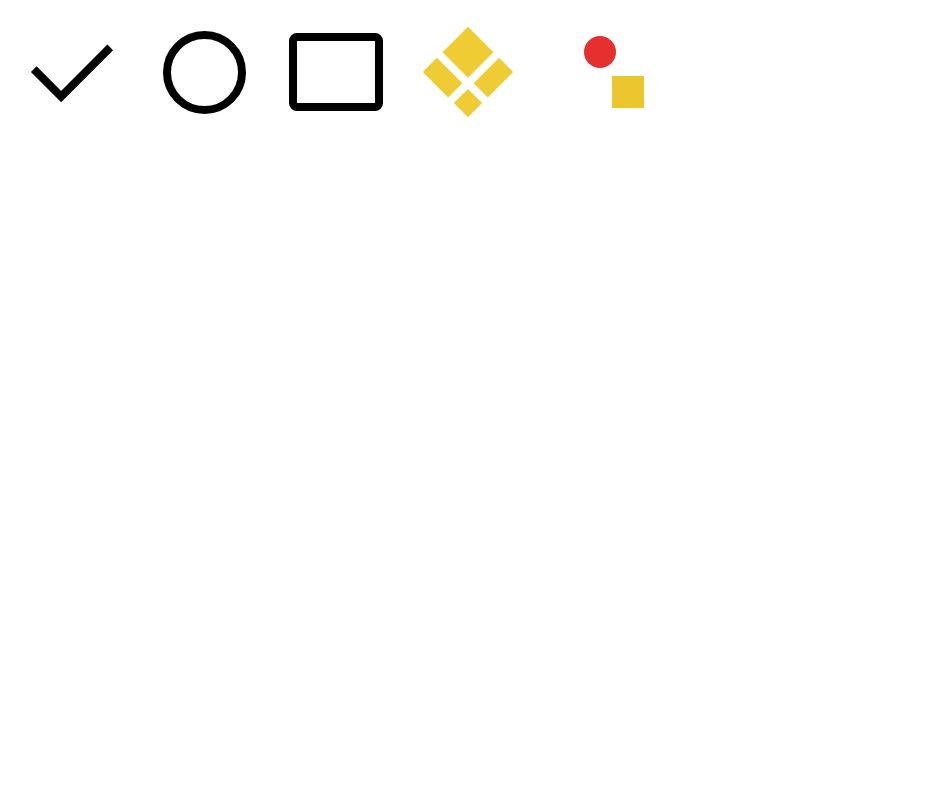
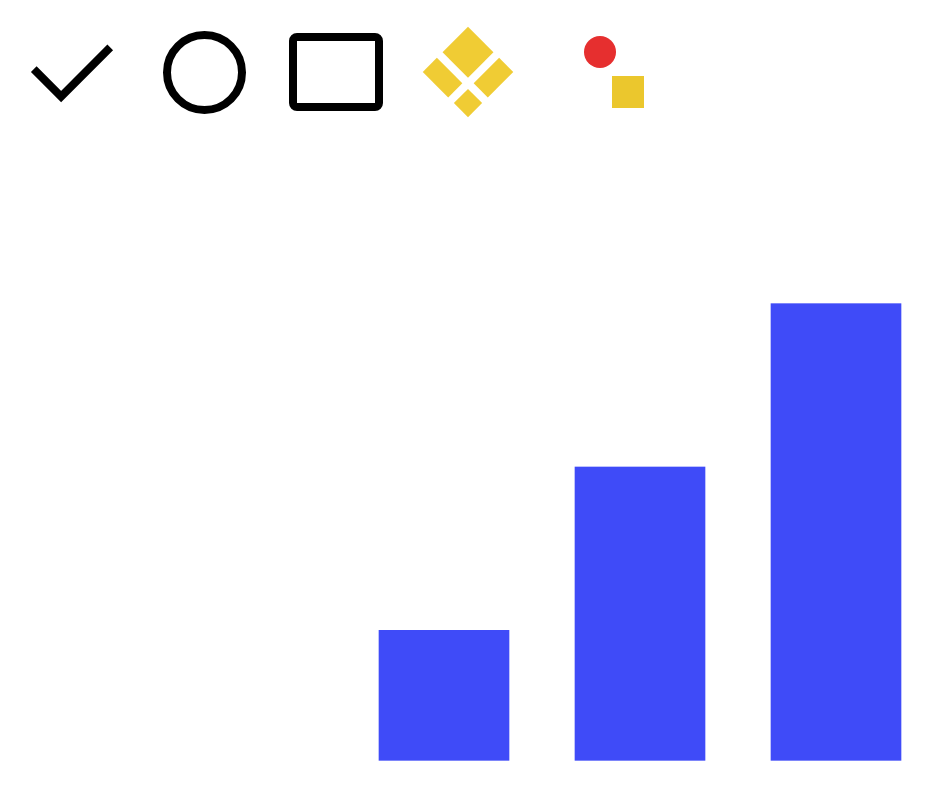
Before and after one commit to nhiroyasu/svg-animation, a website: page index.html in a window 1280 px wide. Shown: the whole page, without its empty margins (0-934 px from the left). Drawn offline with Linux system fonts and the light colour scheme.

Commit message:
2 files modified, 6 deleted

```diff
--- a/index.html
+++ b/index.html
@@ -171,4 +171,26 @@
       />
     </g>
   </svg>
+  <svg
+    width="100%"
+    height="100%"
+    viewBox="0 0 24 24"
+    version="1.1"
+    xmlns="http://www.w3.org/2000/svg"
+    xmlns:xlink="http://www.w3.org/1999/xlink"
+    xml:space="preserve"
+    xmlns:serif="http://www.serif.com/"
+    style="
+      fill-rule: evenodd;
+      clip-rule: evenodd;
+      stroke-linejoin: round;
+      stroke-miterlimit: 2;
+    "
+  >
+    <g id="sample5">
+      <rect x="4" y="15" width="4" height="4" style="fill: #3f4bf8" />
+      <rect x="10" y="10" width="4" height="9" style="fill: #3f4bf8" />
+      <rect x="16" y="5" width="4" height="14" style="fill: #3f4bf8" />
+    </g>
+  </svg>
 </div>
```
Also changed, not shown: index.js (+11 -0 lines), sample – 1.svg (deleted), sample – 2.svg (deleted), sample – 3.svg (deleted), sample – 4.svg (deleted), sample – 5.png (deleted), sample.svg (deleted).
